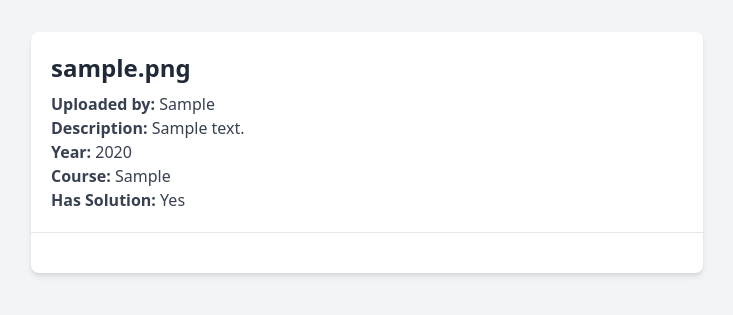
After one commit to fvcl/exam-collection, a Flask app: page /file/1 in a window 1280 px wide. The commit adds this page. Shown: the top 315 px of the page, without its empty margins (273-1006 px from the left). Run offline with Flask 3, Linux system fonts and the light colour scheme; tables that the repository leaves empty hold one stand-in row (values such as "Sample post"); some libraries are stand-ins or nearby versions.

Commit message:
add file details/discussion page

```diff
--- a/exco/exco.py
+++ b/exco/exco.py
@@ -73,6 +73,11 @@ def upload_page():
         return redirect(url_for('index'))
     return render_template('upload.html', form=form)
 
+@app.route('/file/<int:file_id>')
+def file_details(file_id):
+    resource = Resource.query.get_or_404(file_id)  # Fetch the specific file or return 404
+    return render_template('file_details.html', resource=resource)
+
 
 if __name__ == '__main__':
     app.run()
--- /dev/null
+++ b/exco/templates/file_details.html
@@ -0,0 +1,26 @@
+<!DOCTYPE html>
+<html lang="en">
+<head>
+    <meta charset="UTF-8">
+    <title>{{ resource.filename }}</title>
+    <link href="https://cdn.jsdelivr.net/npm/tailwindcss@2.2.19/dist/tailwind.min.css" rel="stylesheet">
+</head>
+<body class="bg-gray-100 font-sans leading-normal tracking-normal">
+    <div class="container mx-auto p-8">
+        <div class="max-w-2xl mx-auto bg-white rounded-lg shadow-md overflow-hidden">
+            <div class="p-5">
+                <h2 class="text-2xl font-bold mb-2 text-gray-800">{{ resource.filename }}</h2>
+                <p class="text-gray-700"><strong>Uploaded by:</strong> {{ resource.uploader }}</p>
+                <p class="text-gray-700"><strong>Description:</strong> {{ resource.description | default('N/A', true) }}</p>
+                <p class="text-gray-700"><strong>Year:</strong> {{ resource.year }}</p>
+                <p class="text-gray-700"><strong>Course:</strong> {{ resource.course | default('N/A', true) }}</p>
+                <p class="text-gray-700"><strong>Has Solution:</strong> {{ 'Yes' if resource.has_solution else 'No' }}</p>
+            </div>
+            <div class="p-5 border-t border-gray-200">
+                <div id="commento"></div>
+                <script defer src="https://hosted-apps-commentoplusplus.ifrudj.easypanel.host/js/commento.js"></script>
+            </div>
+        </div>
+    </div>
+</body>
+</html>
--- a/exco/templates/index.html
+++ b/exco/templates/index.html
@@ -26,6 +26,7 @@
                         </div>
                         <div>
                             <a href="{{ url_for('static', filename='data/' + resource.filename) }}" target="_blank" class="text-blue-600 hover:text-blue-900">View</a>
+                            <a href="{{ url_for('file_details', file_id=resource.id) }}">View Details and Discussion</a>
                         </div>
                     </div>
                     {% if resource.description %}
```
